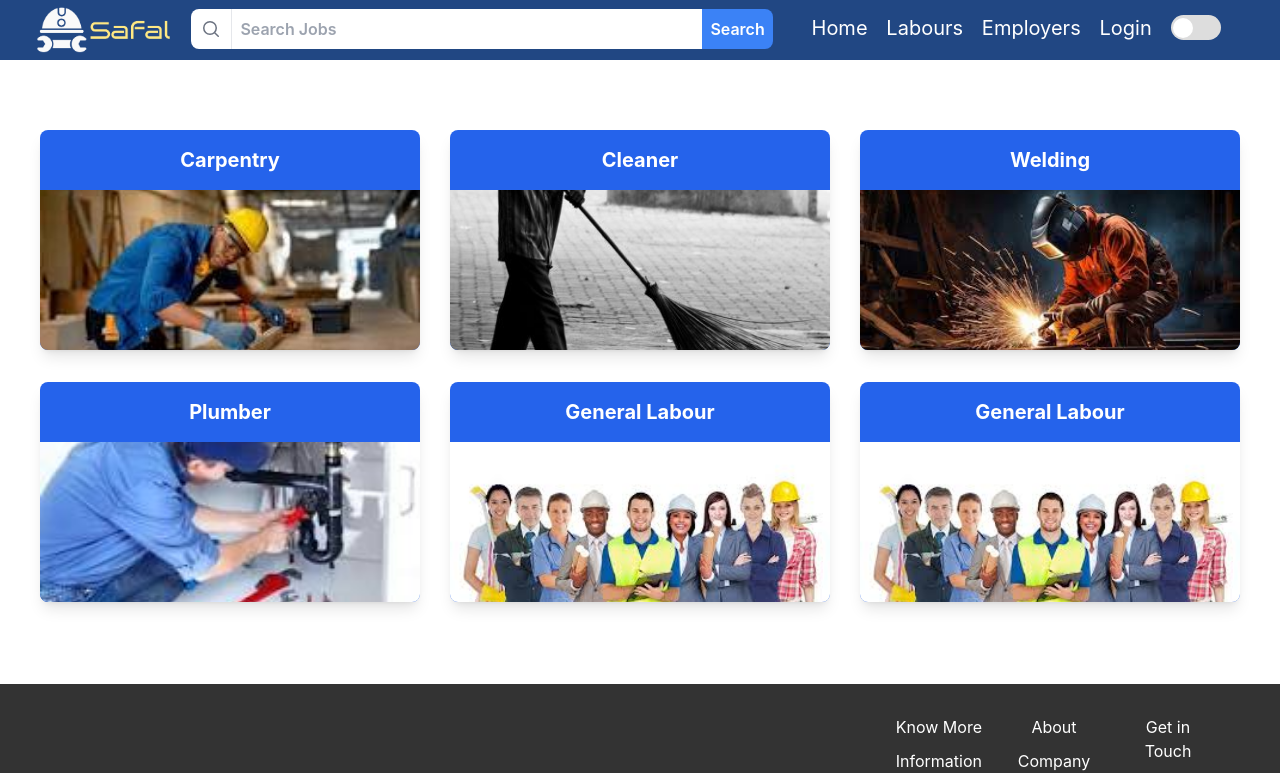
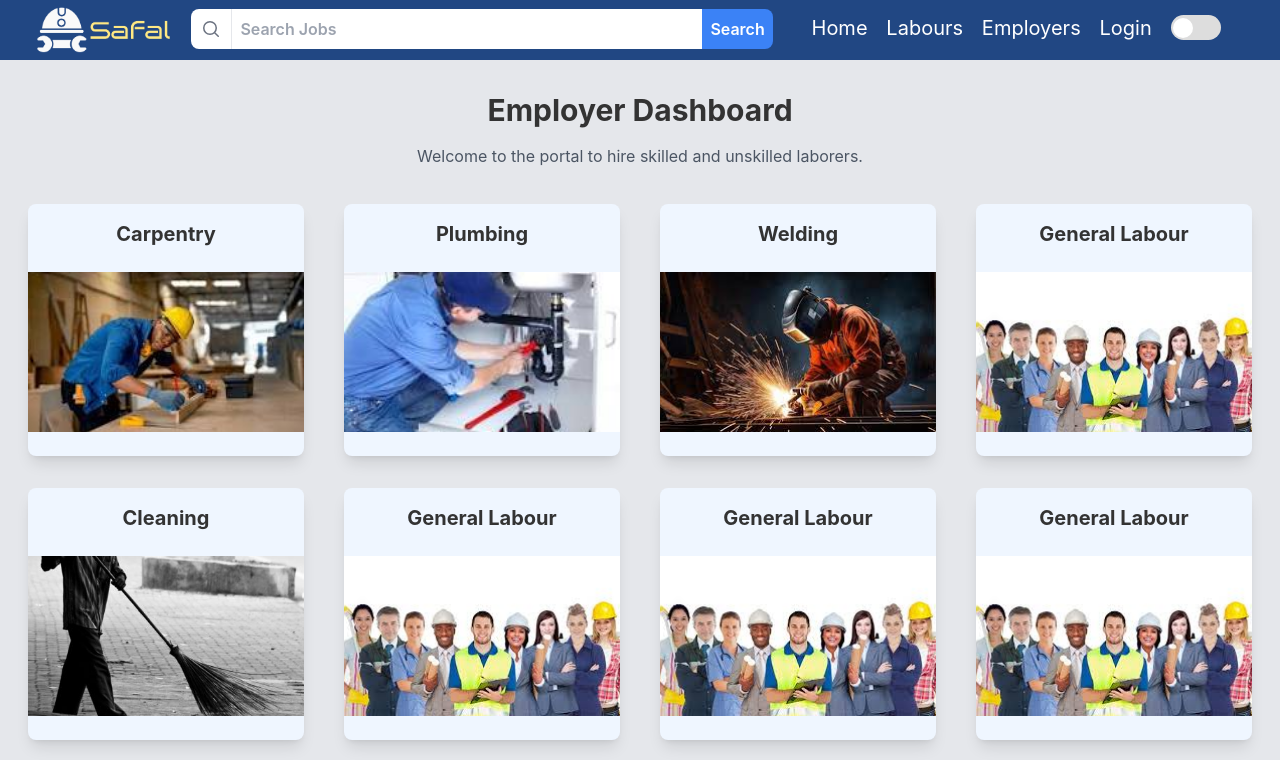
Before and after one commit to RohanMalik2710/safal, a React (Vite) app: page /employers in a window 1280 px wide. Shown: the top 773 px of the page. Built offline with nearby package versions, Linux system fonts and the light colour scheme.

Commit message:
minor-changes

```diff
--- a/src/components/EmployerDashboard.jsx
+++ b/src/components/EmployerDashboard.jsx
@@ -1,48 +1,114 @@
-// EmployerDashboard.jsx
 import React, { useState } from 'react';
-import { Routes, Route, useNavigate, Link } from 'react-router-dom';
-import EmployerSkillPage from './EmployerSkillPage';
-import '../styles/Employer.css';
+import { Link } from 'react-router-dom';
 
-const SkillBox = ({ skill, imageSrc, boxColor }) => {
-  const navigate = useNavigate();
+const SkillBox = ({ skill, imageSrc, boxColor, boxMargin }) => {
+  const [hoverStyle, setHoverStyle] = useState({});
 
-  const handleSkillBoxClick = () => {
-    navigate(`/skills/${skill.toLowerCase()}`);
+  const handleHover = (e) => {
+    const { clientX, clientY } = e;
+    const box = e.currentTarget.getBoundingClientRect();
+    const offsetX = clientX - box.left - box.width / 2;
+    const offsetY = clientY - box.top - box.height / 2;
+
+    const rotateX = -offsetY / 15; // Adjust the rotation sensitivity
+    const rotateY = offsetX / 15;
+
+    setHoverStyle({
+      transform: `rotateX(${rotateX}deg) rotateY(${rotateY}deg) translateZ(30px)`,
+    });
   };
 
   return (
-    <div className={`rounded-lg overflow-hidden shadow-lg ${boxColor} cursor-pointer mb-8`} onClick={handleSkillBoxClick}>
+    <div
+      className={`rounded-lg overflow-hidden shadow-lg h-full ${boxColor} ${boxMargin}`}
+      onMouseMove={handleHover}
+      onMouseLeave={() => setHoverStyle({})}
+      style={hoverStyle}
+    >
       <div className="text-center p-4">
-        <h2 className="text-xl font-bold text-white">{skill}</h2>
+        <h2 className="text-xl font-bold mb-2">{skill}</h2>
       </div>
-      <img src={imageSrc} alt={skill} className="w-full h-40 object-cover" />
+      <img src={imageSrc} alt={skill} className="w-80 h-40 object-cover" />
     </div>
   );
 };
 const EmployerDashboard = () => {
   return (
-    <div className="layout">
-      <Routes>
-        <Route path="/skills/:skill" element={<EmployerSkillPage />} />
-      </Routes>
+    <div className="bg-gray-200">
+      <div className="container mx-auto px-4 py-8 min-w-auto">
+        <h1 className="text-3xl font-bold mb-4 text-center">Employer Dashboard</h1>
+        <p className="text-gray-600 mb-6 text-center">Welcome to the portal to hire skilled and unskilled laborers.</p>
 
-      <div className="column">
-        <SkillBox skill="Carpentry" imageSrc="src/assets/carpentry.jpg" boxColor="bg-blue-600" />
-        <SkillBox skill="Plumber" imageSrc="src/assets/plumber.jpg" boxColor="bg-blue-600" />
+        <div className="grid grid-cols-1 sm:grid-cols-2 lg:grid-cols-4 gap-4">
+          <Link to="/carpentry" className="group">
+            <SkillBox
+              skill="Carpentry"
+              imageSrc="src/assets/carpentry.jpg"
+              boxColor="bg-blue-50"
+              boxMargin="mx-3 my-3"
+            />
+          </Link>
+          <Link to="/plumbing" className="group">
+            <SkillBox
+              skill="Plumbing"
+              imageSrc="src/assets/plumber.jpg"
+              boxColor="bg-blue-50"
+              boxMargin="mx-3 my-3"
+            />
+          </Link>
+          <Link to="/welding" className="group">
+            <SkillBox
+              skill="Welding"
+              imageSrc="src/assets/welding.jpg"
+              boxColor="bg-blue-50"
+              boxMargin="mx-3 my-3"
+            />
+          </Link>
+          <Link to="/general-labour" className="group">
+            <SkillBox
+              skill="General Labour"
+              imageSrc="src/assets/general-labour.jpg"
+              boxColor="bg-blue-50"
+              boxMargin="mx-3 my-3"
+            />
+          </Link>
+        </div>
+
+        <div className="grid grid-cols-1 sm:grid-cols-2 lg:grid-cols-4 gap-4 mt-8">
+          <Link to="/cleaning" className="group">
+            <SkillBox
+              skill="Cleaning"
+              imageSrc="src/assets/cleaner.jpg"
+              boxColor="bg-blue-50"
+              boxMargin="mx-3 my-3"
+            />
+          </Link>
+          <Link to="/general-labour" className="group">
+            <SkillBox
+              skill="General Labour"
+              imageSrc="src/assets/general-labour.jpg"
+              boxColor="bg-blue-50"
+              boxMargin="mx-3 my-3"
+            />
+          </Link>
+          <Link to="/general-labour" className="group">
+            <SkillBox
+              skill="General Labour"
+              imageSrc="src/assets/general-labour.jpg"
+              boxColor="bg-blue-50"
+              boxMargin="mx-3 my-3"
+            />
+          </Link>
+          <Link to="/general-labour" className="group">
+            <SkillBox
+              skill="General Labour"
+              imageSrc="src/assets/general-labour.jpg"
+              boxColor="bg-blue-50"
+              boxMargin="mx-3 my-3"
+            />
+          </Link>
+        </div>
       </div>
-
-      <div className="column">
-        <SkillBox skill="Cleaner" imageSrc="src/assets/cleaner.jpg" boxColor="bg-blue-600" />
-        <SkillBox skill="General Labour" imageSrc="src/assets/general-labour.jpg" boxColor="bg-blue-600" />
-        {/* Add more SkillBoxes as needed */}
-      </div>
-
-     <div className="column">
-       <SkillBox skill="Welding" imageSrc="src/assets/welding.jpg" boxColor="bg-blue-600" />
-       <SkillBox skill="General Labour" imageSrc="src/assets/general-labour.jpg" boxColor="bg-blue-600" />
-       {/* Add more SkillBoxes as needed */}
-     </div>
     </div>
   );
 };
--- a/src/components/LabourDashboard.jsx
+++ b/src/components/LabourDashboard.jsx
@@ -10,6 +10,22 @@ import { collection, query, where, getDocs } from "firebase/firestore";
 import {db} from "../firebase.config"
 
 const LabourDashboard = () => {
+
+  const [hoverStyle, setHoverStyle] = useState({});
+
+  const handleHover = (e) => {
+    const { clientX, clientY } = e;
+    const box = e.currentTarget.getBoundingClientRect();
+    const offsetX = clientX - box.left - box.width / 2;
+    const offsetY = clientY - box.top - box.height / 2;
+
+    const rotateX = -offsetY / 15; // Adjust the rotation sensitivity
+    const rotateY = offsetX / 15;
+
+    setHoverStyle({
+      transform: `rotateX(${rotateX}deg) rotateY(${rotateY}deg) translateZ(30px)`,
+    });
+  };
 
   const[count,setCount] = useState(0);
 
@@ -86,16 +102,18 @@ const LabourDashboard = () => {
 
       <div className='job-postings-box' ref={jobPostingsRef}>
         {jobPostings.map((post) => (
-          <div key={post.id} id={`job-posting-${post.id}`} className={`job-posting ${highlightedJob === post.id ? 'highlighted' : ''}`}>
+          <div key={post.id} id={`job-posting-${post.id}`} className={`job-posting ${highlightedJob === post.id ? 'highlighted' : ''}`}
+          onMouseMove={handleHover}
+          onMouseLeave={() => setHoverStyle({})}
+          style={hoverStyle}>
             <h3>{post.title}</h3>
             <p>Company: {post.company}</p>
             <p>Location: {post.location}</p>
             <p>Posted : {timeAgo(post.postedOn)}</p>
             <button
-              className="apply-button"
-              onClick={() => handleApply(post.id)}
-            >
-              Apply
+            className="apply-button"
+            onClick={() => handleApply(post.id)}>
+            Apply
             </button>
           </div>
         ))}
```
